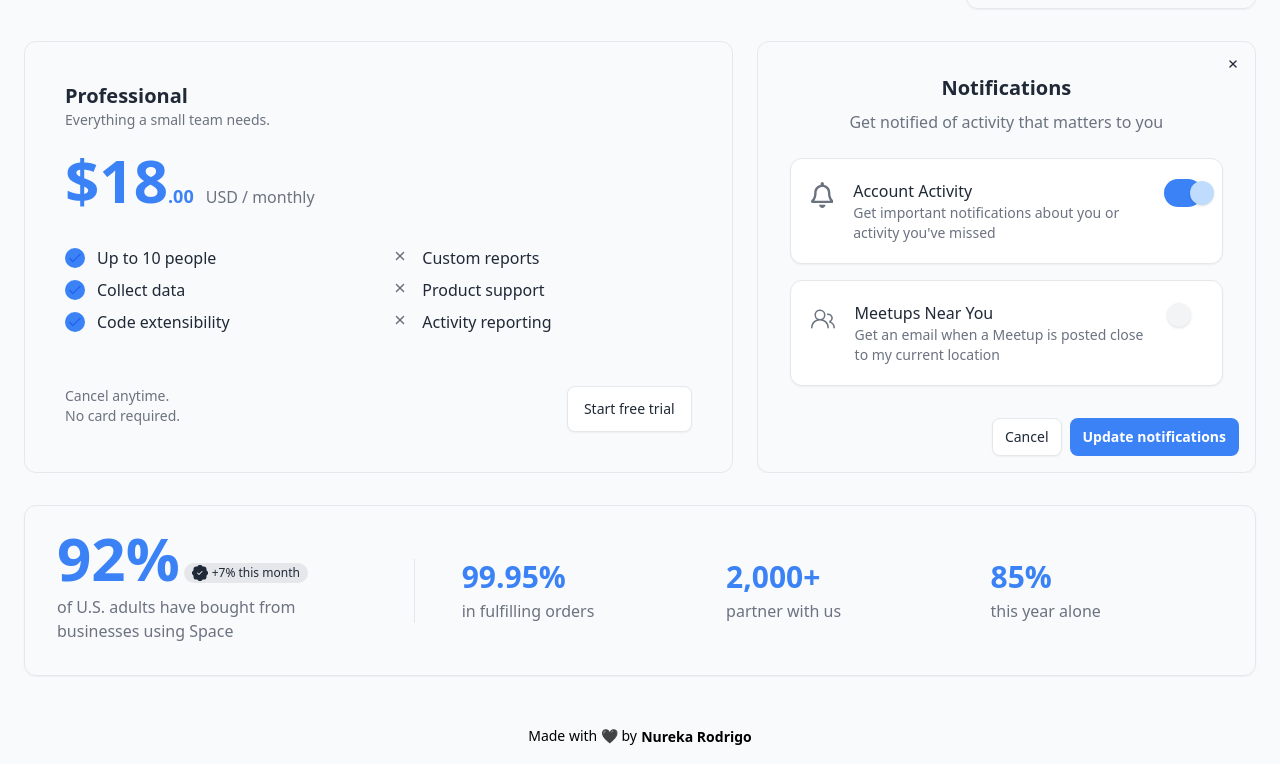
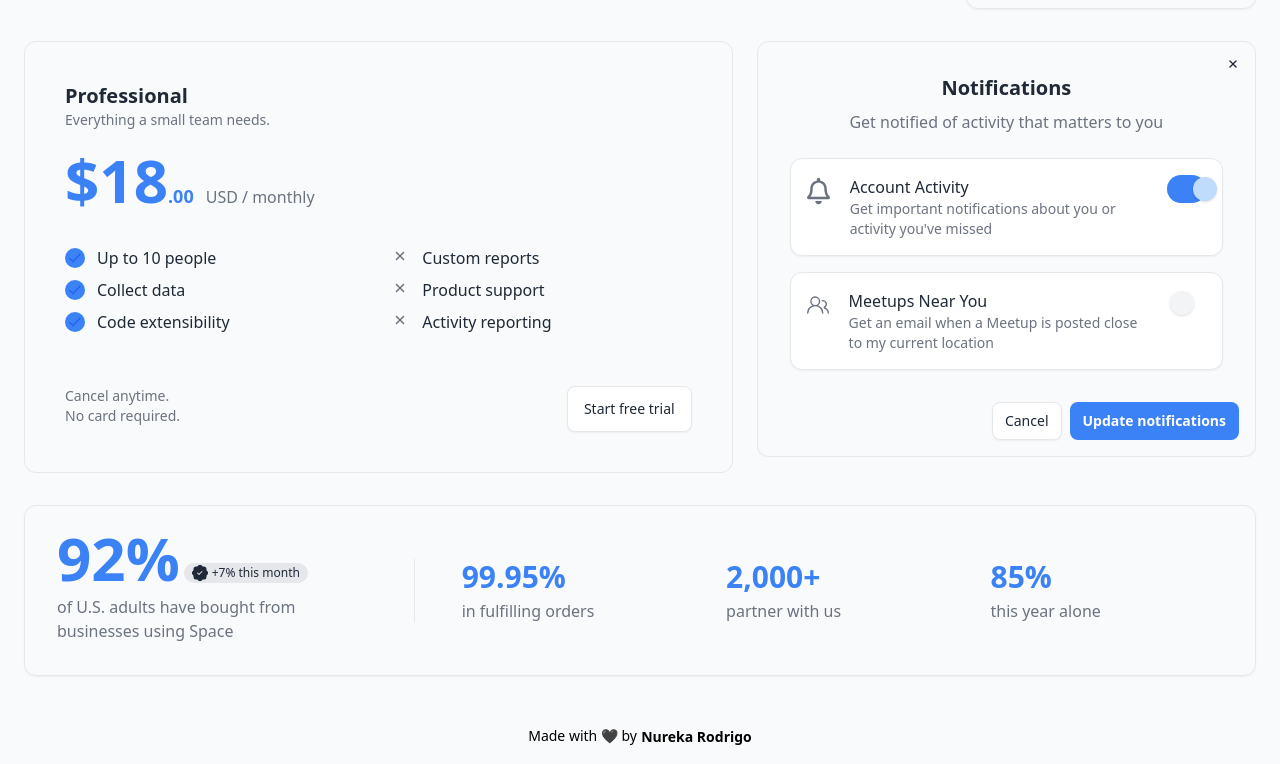
Before and after one commit to kavindu-mane/Color-Gen, a React (Vite) app: page / in a window 1280 px wide. Shown: the part 811-1575 px from the top of the page. Built offline with nearby package versions, Linux system fonts and the light colour scheme; the HTML template or start-up script is replaced by a standard one.

Commit message:
Minor changes

```diff
--- a/src/components/cards/SwitchNotification.jsx
+++ b/src/components/cards/SwitchNotification.jsx
@@ -36,7 +36,7 @@ export const SwitchNotification = ({ color }) => {
                 <div className="flex flex-col bg-white border shadow-sm rounded-xl dark:bg-neutral-900 dark:border-neutral-800">
                   <label
                     htmlFor="hs-account-activity"
-                    className="flex p-4 md:p-5"
+                    className="flex p-4"
                   >
                     <span className="flex me-5">
                       <FaRegBell className="hidden sm:block size-8 text-gray-500 dark:text-neutral-500"/>
@@ -66,10 +66,10 @@ export const SwitchNotification = ({ color }) => {
                   className="flex flex-col bg-white border shadow-sm rounded-xl dark:bg-neutral-900 dark:border-neutral-800">
                   <label
                     htmlFor="hs-meetups-near-you"
-                    className="flex p-4 md:p-5"
+                    className="flex p-4"
                   >
                     <span className="flex me-5">
-                      <GoPeople className="hidden sm:block size-9 text-gray-500 dark:text-neutral-500"/>
+                      <GoPeople className="hidden sm:block size-8 text-gray-500 dark:text-neutral-500"/>
 
                       <span className="ms-5">
                         <span className="block font-medium text-gray-800 dark:text-neutral-200">
```
